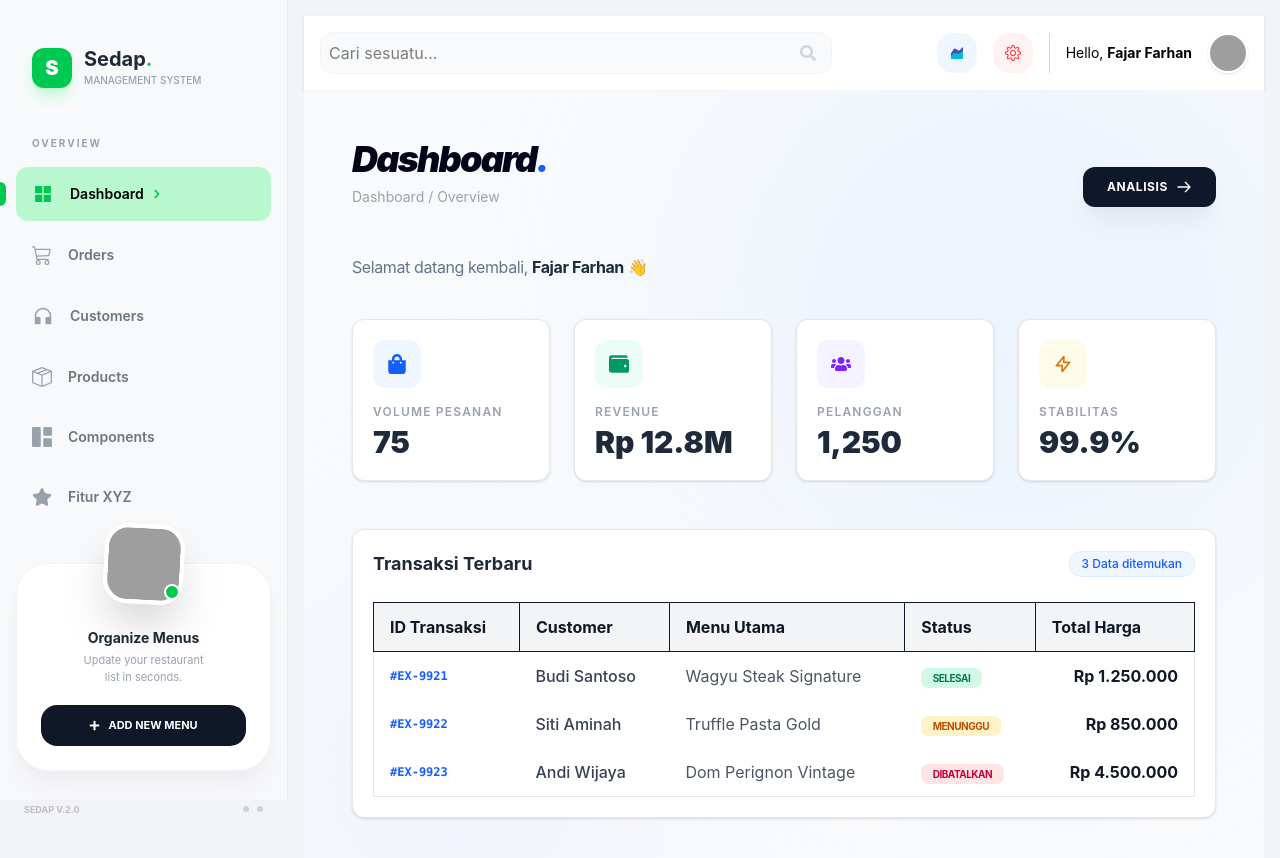
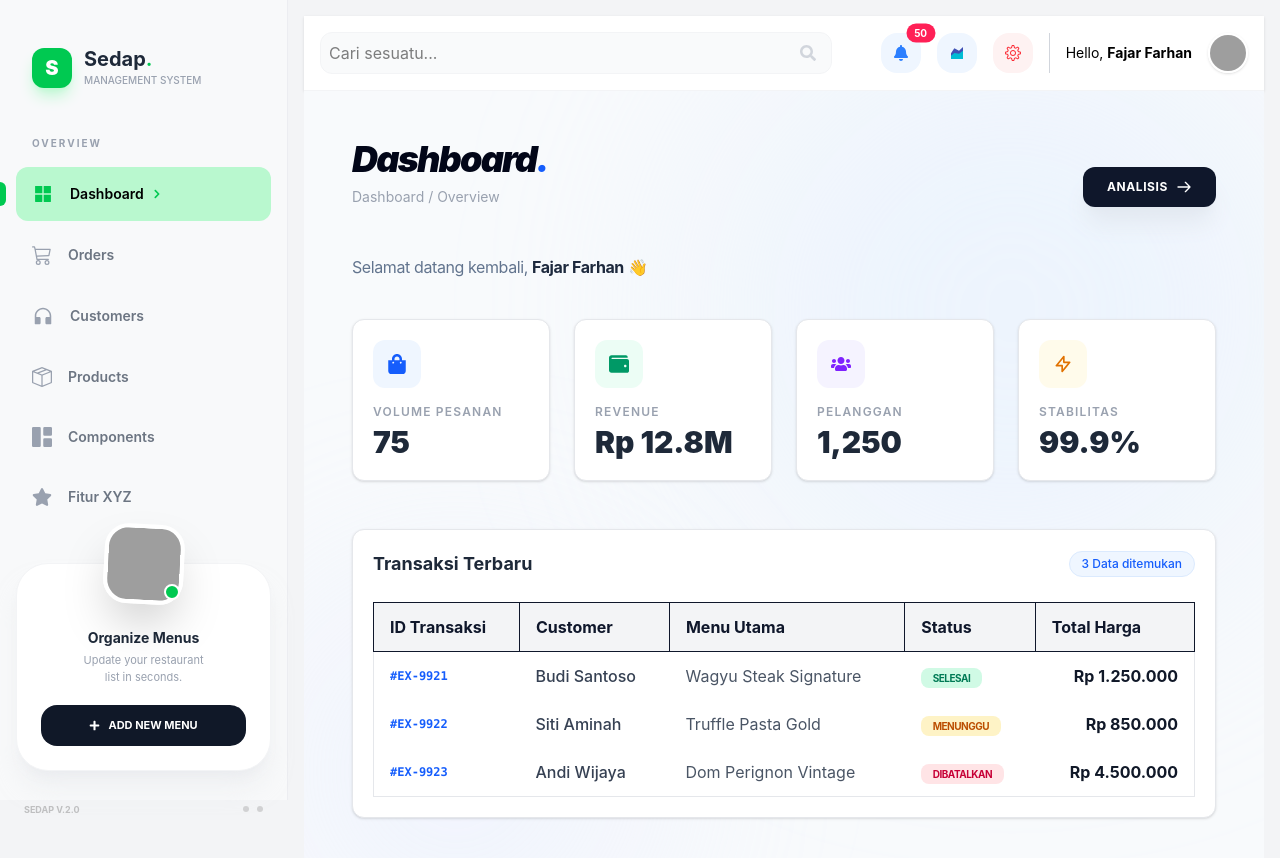
Before and after one commit to fajar24si-hub/prak_react_sid, a React (Vite) app: page / in a window 1280 px wide. Shown: the top 858 px of the page. Built offline with nearby package versions, Linux system fonts and the light colour scheme; grey boxes are pictures that could not be loaded; a web font is replaced by a local one.

Commit message:
kembalikan lagi

```diff
--- a/src/components/Header.jsx
+++ b/src/components/Header.jsx
@@ -26,6 +26,12 @@ export default function Header({ searchTerm, setSearchTerm }) {
 
                 {/* Icons tetap */}
                 <div className="flex items-center space-x-4 ml-4">
+                    <div className="relative p-3 bg-blue-50 rounded-2xl text-blue-500">
+                        <FaBell />
+                        <span className="absolute top-0 right-0 translate-x-1/2 -translate-y-1/2 bg-rose-500 text-white rounded-full px-2 py-0.5 text-[10px] font-bold">
+                            50
+                        </span>
+                    </div>
 
                     <div className="p-3 bg-blue-50 rounded-2xl">
                         <FcAreaChart />
```
